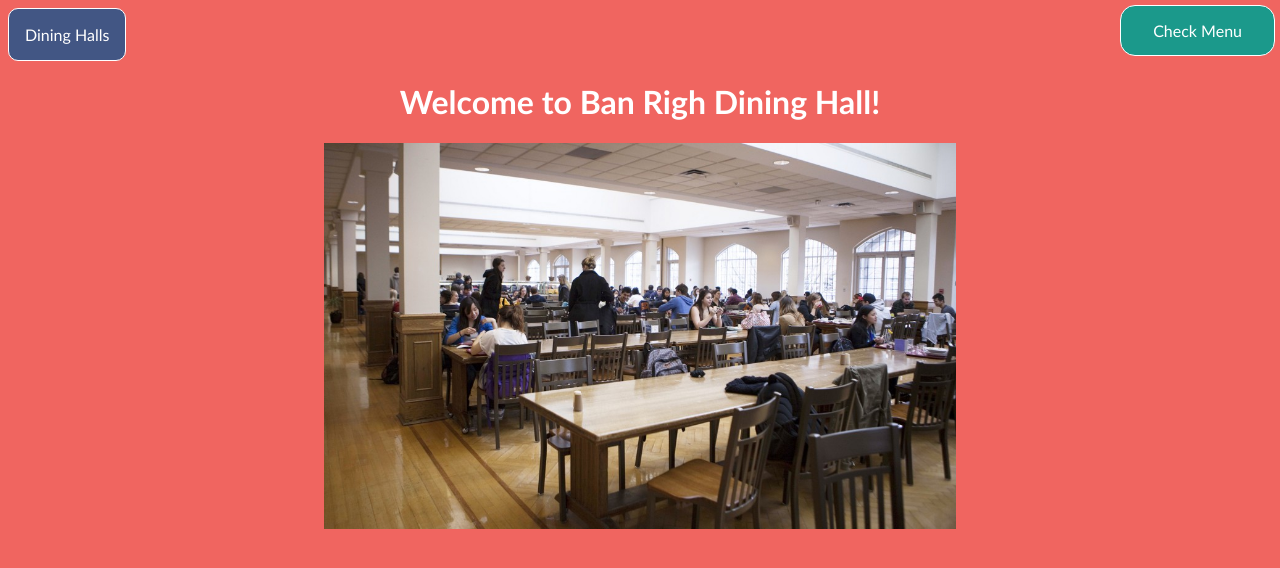
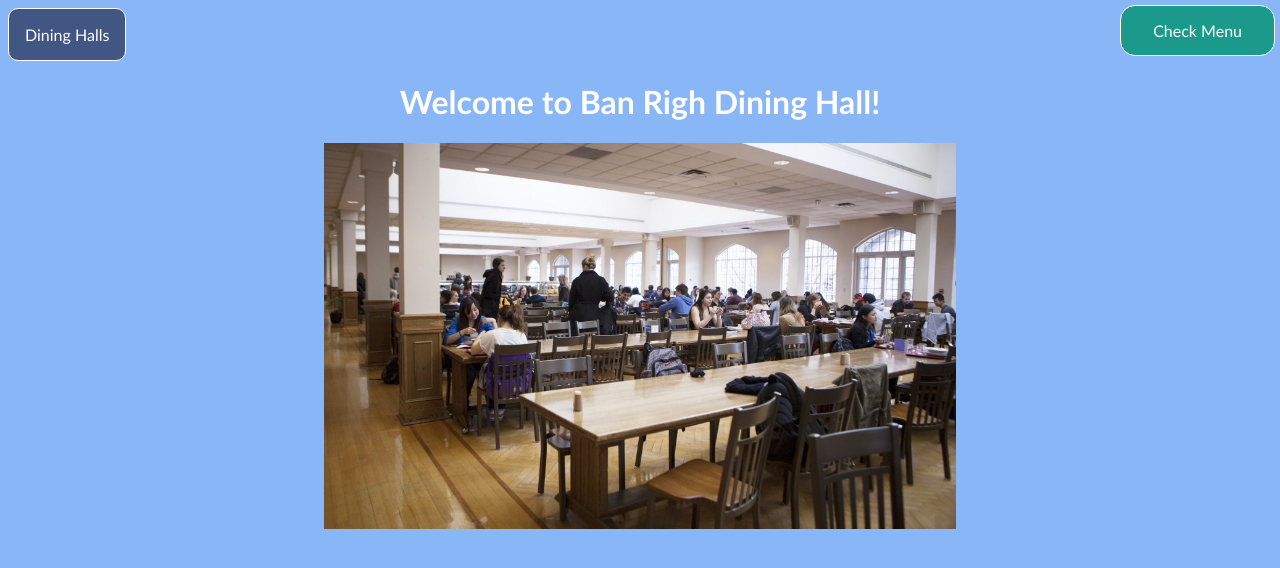
Before and after one commit to MLHDegenerates/DiningHallApp, a Flask app: page /banrigh in a window 1280 px wide. Shown: the top 568 px of the page. Run offline with Flask 2, Linux system fonts and the light colour scheme.

Commit message:
Merge remote-tracking branch 'origin/master'

```diff
--- a/app/templates/banrigh.html
+++ b/app/templates/banrigh.html
@@ -4,7 +4,7 @@
 <head>
     <style>
     body {
-    background-color: #F06560;
+    background-color: #88b6f7;
     font-family: Optima, Segoe, "Segoe UI", Candara, Calibri, Arial, sans-serif;
     }
 
--- a/app/templates/jeanroyce.html
+++ b/app/templates/jeanroyce.html
@@ -4,7 +4,7 @@
 <head>
         <style>
     body {
-    background-color: #F06560;
+    background-color: #88b6f7;
     font-family: Optima, Segoe, "Segoe UI", Candara, Calibri, Arial, sans-serif;
     }
 
--- a/app/templates/leonard.html
+++ b/app/templates/leonard.html
@@ -4,7 +4,7 @@
 <head>
     <style>
     body {
-    background-color: #F06560;
+    background-color: #88b6f7;
     font-family: Optima, Segoe, "Segoe UI", Candara, Calibri, Arial, sans-serif;
     }
 
```
